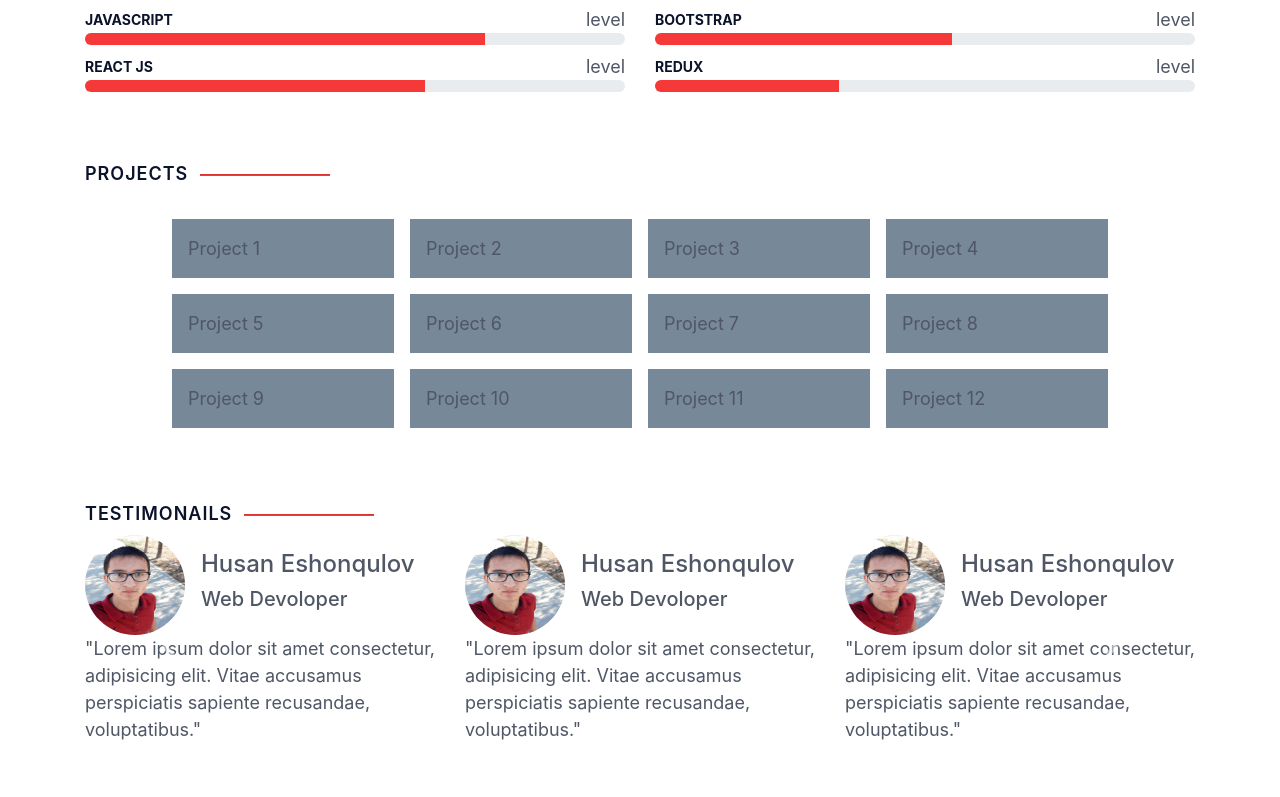
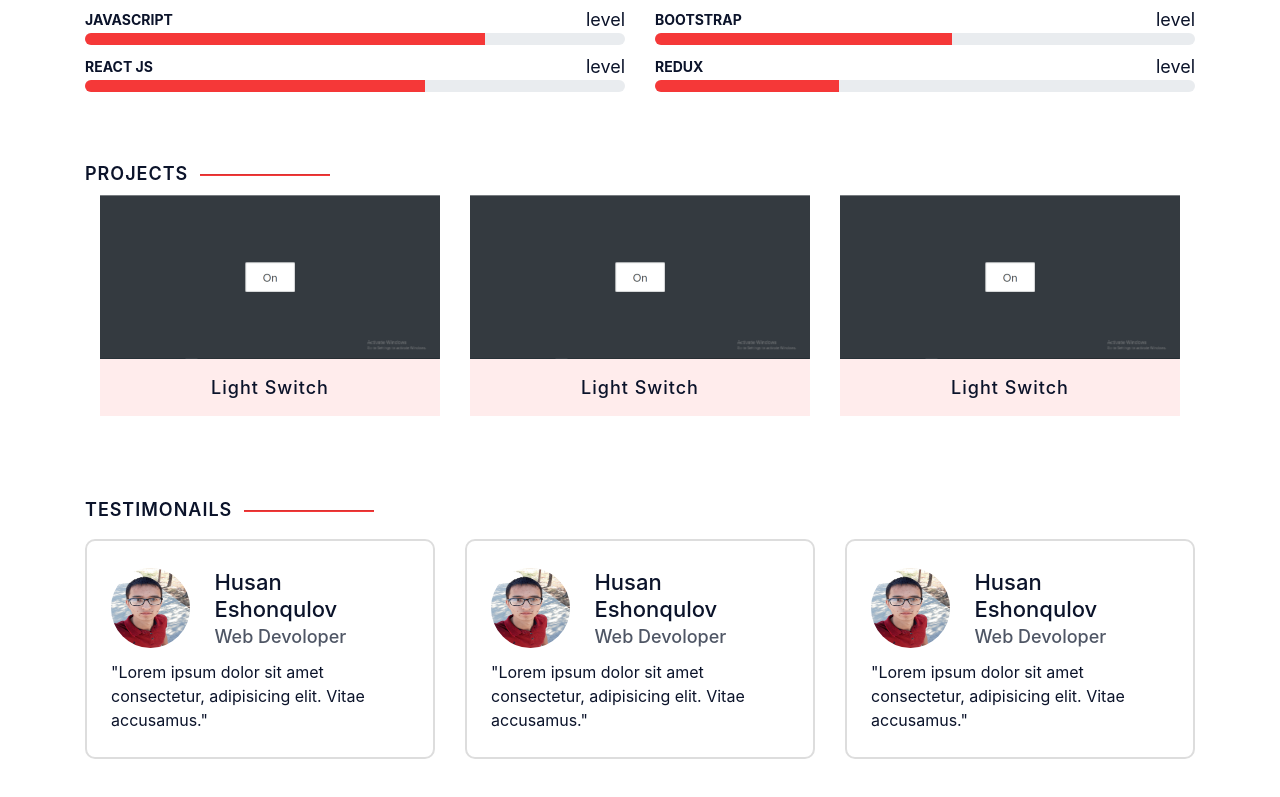
Before and after one commit to IT-forward/IT-forward.github.io, a React (Create React App) app: page / in a window 1280 px wide. Shown: the part 703-1500 px from the top of the page. Before the commit the page ends 1462 px from the top, so only its background shows below. Built offline with nearby package versions, Linux system fonts and the light colour scheme.

Commit message:
project component

```diff
--- a/src/memberAccounts/MemberAccount.css
+++ b/src/memberAccounts/MemberAccount.css
@@ -1,5 +1,6 @@
 #account {
-    color: #4F5665;
+    /* color: #4F5665; */
+    color: #0B132A;
 }
 
 #acc-header img {
--- a/src/memberAccounts/MemberAccount.tsx
+++ b/src/memberAccounts/MemberAccount.tsx
@@ -3,6 +3,7 @@ import { Container } from 'react-bootstrap';
 import husanImg from './memberImages/husan-img.jpg';
 import Icon1 from './studentsNum/icon-1/icon-1';
 import Testimonail from './testimonail/Testimonail';
+import Project from './projects/Project';
 import { Row, Col, ProgressBar, Carousel } from 'react-bootstrap';
 
 function MemberAccount() {
@@ -125,7 +126,7 @@ function MemberAccount() {
                 </Col>
             </Row>
 
-            <Container>
+            {/* <Container>
                 <Row xs={1} md={3} lg={4} xl={5} id="projects" className="justify-content-center mt-3 mb-5">
                     <Col className="m-2 p-3 project">Project 1</Col>
                     <Col className="m-2 p-3 project">Project 2</Col>
@@ -140,6 +141,14 @@ function MemberAccount() {
                     <Col className="m-2 p-3 project">Project 11</Col>
                     <Col className="m-2 p-3 project">Project 12</Col>
                 </Row>
+            </Container> */}
+
+            <Container>
+                <Row xs={1} md={2} lg={3}>
+                    <Col className="mb-3"><Project /></Col>
+                    <Col className="mb-3"><Project /></Col>
+                    <Col className="mb-3"><Project /></Col>
+                </Row>
             </Container>
 
             <Row className="mt-5 hr-line">
@@ -149,15 +158,15 @@ function MemberAccount() {
                 </Col>
             </Row>
 
-            {/* <div className="mt-2 mb-5" id="testimonails">
+            <div className="mt-2 mb-5" id="testimonails">
                 <Row xs={1} md={2} lg={3}>
-                    <Col><Testimonail /></Col>
-                    <Col><Testimonail /></Col>
-                    <Col><Testimonail /></Col>
+                    <Col className="mb-2 m-lg-0"><Testimonail /></Col>
+                    <Col className="mb-2 m-lg-0"><Testimonail /></Col>
+                    <Col className="mb-2 m-lg-0"><Testimonail /></Col>
                 </Row>
-            </div> */}
+            </div>
 
-            <Carousel>
+            {/* <Carousel>
                 <Carousel.Item>
                     <Row xs={1} md={2} lg={3}>
                         <Col><Testimonail /></Col>
@@ -179,7 +188,7 @@ function MemberAccount() {
                         <Col><Testimonail /></Col>
                     </Row>
                 </Carousel.Item>
-            </Carousel>
+            </Carousel> */}
         </Container >
     );
 }
--- /dev/null
+++ b/src/memberAccounts/projects/Project.css
@@ -0,0 +1,20 @@
+/* .project {
+    border: 1px solid red;
+    border-radius: 1px;
+} */
+
+.project:hover {
+    text-decoration: none;
+}
+
+.project-title-div {
+    background-color: #FFECEC;
+    color: #0B132A;
+    padding: 15px;
+}
+
+.project-title {
+    font-size: 18px;
+    letter-spacing: 1px;
+    font-weight: 500;
+}
--- /dev/null
+++ b/src/memberAccounts/projects/Project.tsx
@@ -0,0 +1,15 @@
+import project1Img from './projectImages/project1.png';
+import './Project.css';
+
+function Project() {
+    return (
+        <a href="https://light-switch-00.netlify.app/" target="_blank" className="project">
+            <div><img src={project1Img} alt="project 1" className="img-fluid" /></div>
+            <div className="project-title-div">
+                <div className="project-title text-center">Light Switch</div>
+            </div>
+        </a>
+    );
+}
+
+export default Project;
--- a/src/memberAccounts/testimonail/Testimonail.css
+++ b/src/memberAccounts/testimonail/Testimonail.css
@@ -1,27 +1,42 @@
-/* .quote-icon {
+.testimonail-div {
+    height: 220px;
+    border: 2px solid #ddd;
+    border-radius: 10px;
+}
+
+.testimonail-div img {
+    width: 80px;
+    height: 80px;
+    border-radius: 50%;
+}
+
+.testimonail-div h4 {
+    color: #0B132A;
+    font-size: 22px;
+}
+
+.testimonail-div h5 {
+    color: #4F5665;
     font-size: 18px;
 }
 
-.testimonail-text-div {
-    padding: 25px 25px 55px 25px;
-    background-color: #FFECEC;
+.testimonail-div p {
+    font-size: 16px;
+    line-height: 24px;
+    color: #0B132A;
 }
 
-.testimonail-img-div {
-    position: relative;
-    bottom: 45px;
-    padding-left: 25px;
+@media (max-width: 1199px) and (min-width: 768px) {
+    .testimonail-div h4 {
+        font-size: 20px;
+    }
+
+    .testimonail-div h5 {
+        font-size: 17px;
+    }
+
+    .testimonail-div p {
+        font-size: 16px;
+        line-height: 24px;
+    }
 }
-
-.testimonail-div img {
-    width: 90px;
-    height: 90px;
-    border-radius: 50%;
-    border: 5px solid #f8d6d6;
-} */
-
-.testimonail-div img {
-    width: 100px;
-    height: 100px;
-    border-radius: 50%;
-}
--- a/src/memberAccounts/testimonail/Testimonail.tsx
+++ b/src/memberAccounts/testimonail/Testimonail.tsx
@@ -1,41 +1,22 @@
 import './Testimonail.css';
 import husanImg from '../memberImages/husan-img.jpg';
-import { ImQuotesLeft, ImQuotesRight } from 'react-icons/im';
-
 
 function Testimonail() {
     return (
-        <div className="testimonail-div">
+        <div className="testimonail-div p-4">
             <div className="d-flex align-items-center">
                 <img src={husanImg} alt="husan" />
-                <div className="ml-3">
-                    <h4>Husan Eshonqulov</h4>
-                    <h5>Web Devoloper</h5>
+                <div className="ml-4">
+                    <h4 className="my-1">Husan Eshonqulov</h4>
+                    <h5 className="my-1">Web Devoloper</h5>
                 </div>
             </div>
-            <p>
+            <p className="mt-2">
                 "Lorem ipsum dolor sit amet consectetur, adipisicing elit.
-                Vitae accusamus perspiciatis sapiente recusandae, voluptatibus."
+                Vitae accusamus."
             </p>
         </div>
     );
 }
 
-// function Testimonail() {
-//     return (
-//         <div className="testimonail-div">
-//             <div className="testimonail-text-div">
-//                 <ImQuotesLeft className="quote-icon" />
-//                     &nbsp; Lorem ipsum dolor sit amet consectetur adipisicing elit.
-//                     Voluptas delectus modi voluptatibus. Veritatis molestias
-//                     sint saepe! Reprehenderit deleniti consectetur suscipit. &nbsp;
-//                 <ImQuotesRight className="quote-icon" />
-//             </div>
-//             <div className="testimonail-img-div">
-//                 <img src={husanImg} alt="Husan" className="img-fluid" />
-//             </div>
-//         </div>
-//     );
-// }
-
 export default Testimonail;
```
Also changed, not shown: src/memberAccounts/projects/projectImages/project1.png (added).
